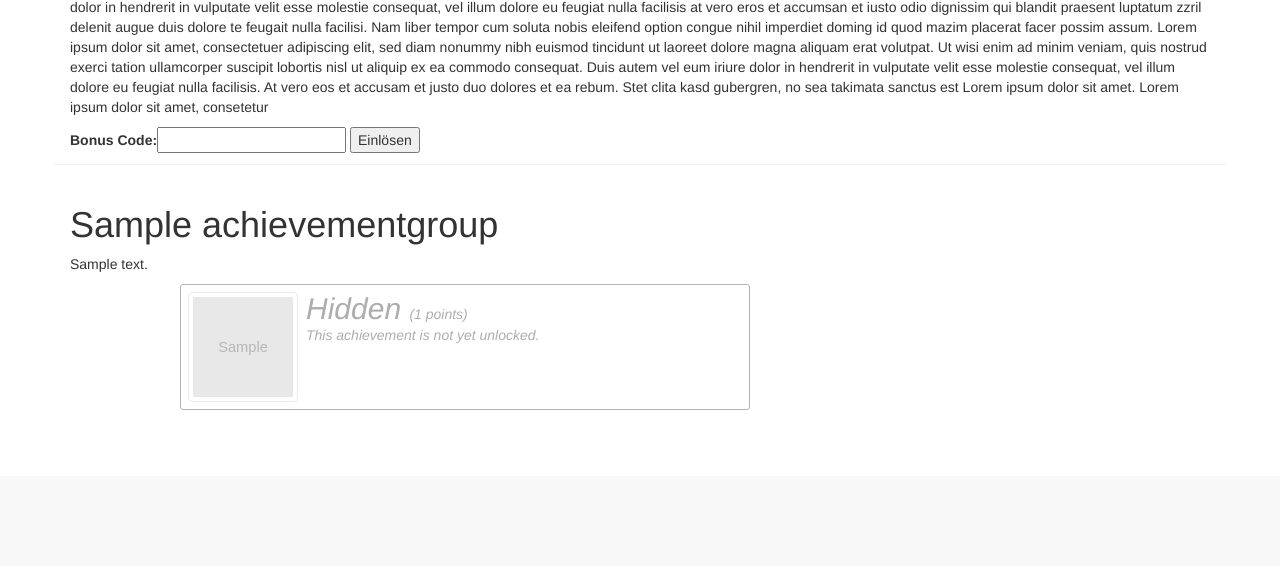
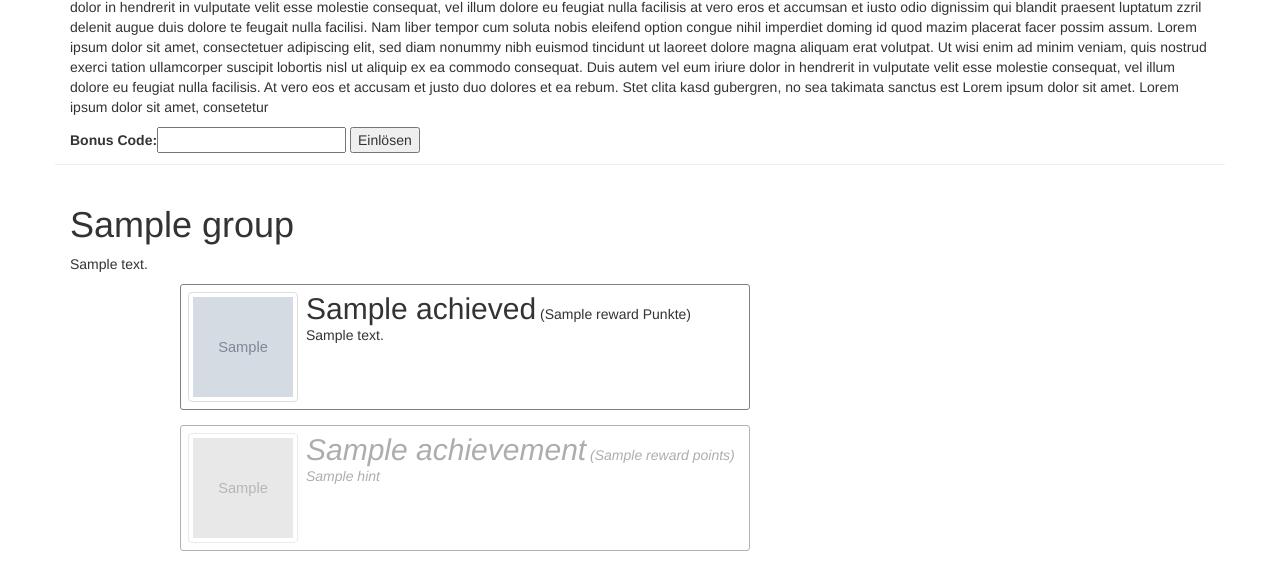
Before and after one commit to dstelter/ctfstore, a Django app: template store/templates/store/achievements.html in a window 1280 px wide. Shown: the part 324-890 px from the top of the page. Before the commit the page ends 734 px from the top, so only its background shows below. Run offline with Django 3.2, Linux system fonts and the light colour scheme; tables that the repository leaves empty hold one stand-in row (values such as "Sample post"); the template is opened without the code that fills it: values that come from a table or form of the project are taken from there, most other values are stand-ins (such as "Sample title", 1, 10 or a date in 2020); grey boxes marked "Sample" are stand-in pictures; some libraries are stand-ins or nearby versions.

Commit message:
More WIP

```diff
--- a/store/templates/store/achievements.html
+++ b/store/templates/store/achievements.html
@@ -30,33 +30,38 @@
 	</form>
 </div>
 <div class="container">
-	{% for group in groups %}
+	{% for g in groups %}
 	<a name="achievement-group-{{group.id}}"></a>
-	<h1>{{group.title|escape}}</h1>
-	<p>{{group.description|escape}}<p>
+	<h1>{{g.group.title|escape}}</h1>
+	<p>{{g.group.description|escape}}<p>
 	<div class="container">
-	{% for a in group.achievement_set.all %}
-		<div class="col-md-6 col-md-offset-1 achievement-item {% if not a in achieved %}achievement-hidden{% endif %}">
-			<h2 class="achievement-title">
-			{% if a.show_title or a in achieved %}
-				{{a.title|escape}}
+	{% for a in g.achieved %}
+		<div class="col-md-6 col-md-offset-1 achievement-item">
+			<h2 class="achievement-title">{{a.title}}</h2>
+			<span class="achievement-reward">({{a.reward|escape}} Punkte)</span>
+			{% if a.image %}
+				<img src="{{a.image.url}}" class="img-thumbnail achievement-image" />
 			{% else %}
-				Hidden
+				<img src="{% static 'store/unknown.png' %}" class="img-thumbnail achievement-image" />
 			{% endif %}
-			</h2>
+			<p class="achievement-desc">{{a.description|escape}}</p>
+			<br style="clear:both;" />
+		</div>
+	{% endfor %}
+	{% for a in g.available %}
+		{% with a.achievement as a %}
+		<div class="col-md-6 col-md-offset-1 achievement-item achievement-hidden">
+			<h2 class="achievement-title">{{a.title|escape}}</h2>
 			<span class="achievement-reward">({{a.reward|escape}} points)</span>
 			{% if a.image %}
 				<img src="{{a.image.url}}" class="img-thumbnail achievement-image" />
 			{% else %}
 				<img src="{% static 'store/unknown.png' %}" class="img-thumbnail achievement-image" />
 			{% endif %}
-			{% if a.show_description or a in achieved %}
-			<p class="achievement-desc">{{a.description|escape}}</p>
-			{% else %}
-			<p class="achievement-desc achievement-hidden">This achievement is not yet unlocked.</p>
-			{% endif %}
+			<p class="achievement-desc">{{a.hint|escape}}</p>
 			<br style="clear:both;" />
 		</div>
+		{% endwith %}
 	{% endfor %}
 	</div>
 	{% endfor %}
```
Also changed, not shown: store/views.py (+10 -7 lines).
